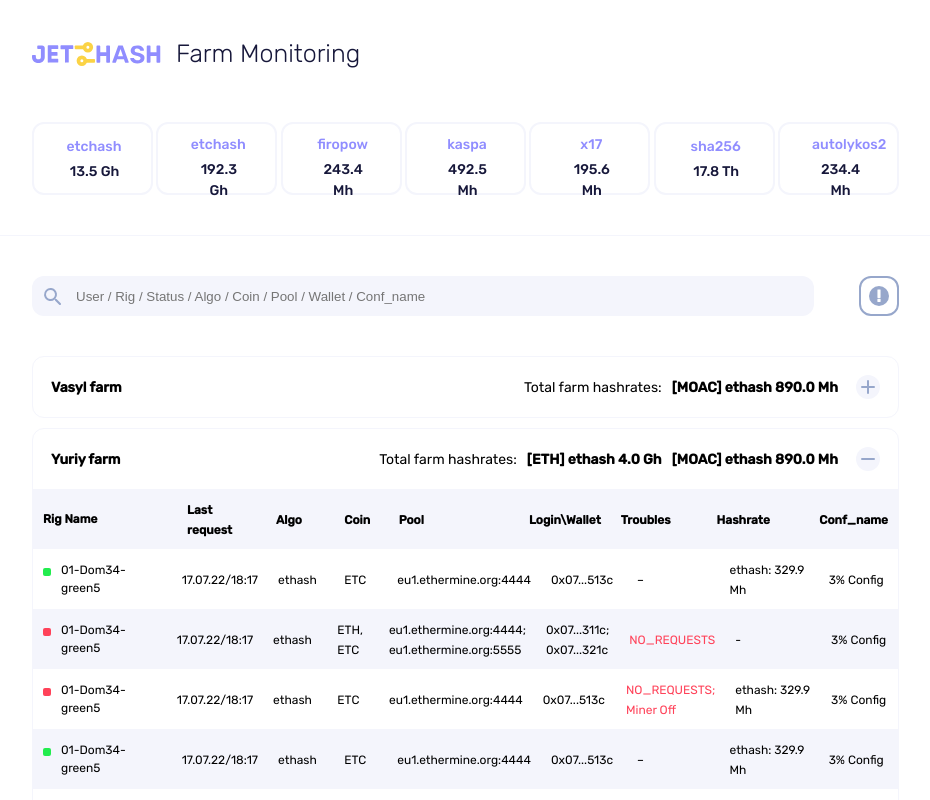
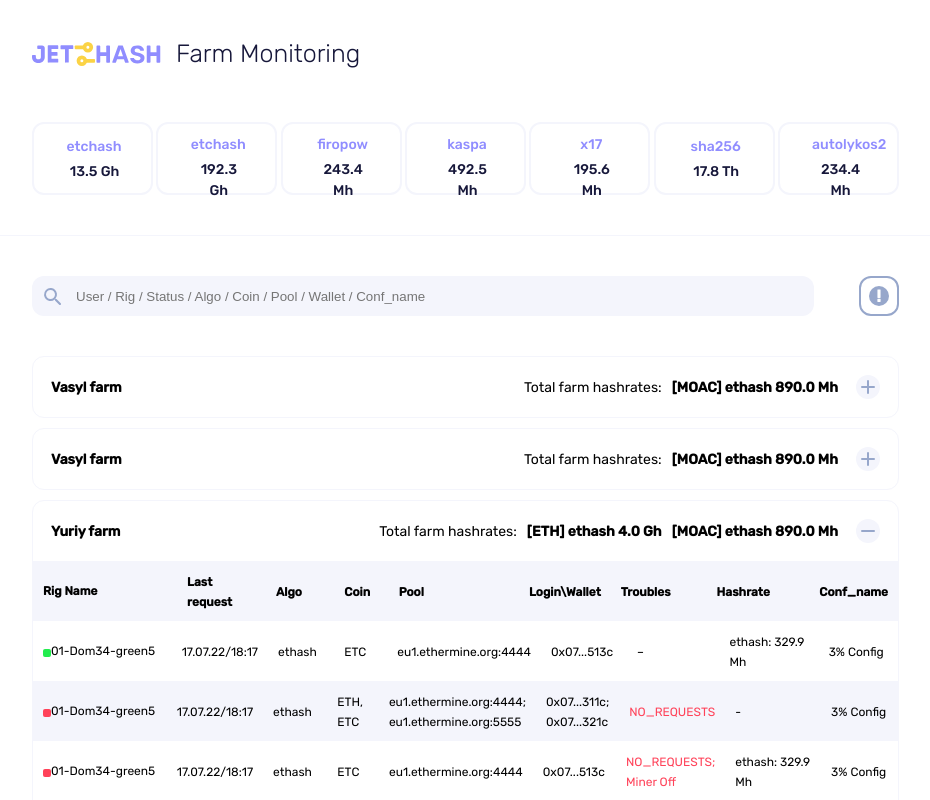
Before and after one commit to natalia-lypovyk/test-react-page, a React (Create React App) app: page / in a window 1280 px wide. Both pictures are taken after a click on the element 641 px from the left and 459 px from the top of the page. Shown: the top 800 px of the page, without its empty margins (176-1106 px from the left). Built offline with nearby package versions, Linux system fonts and the light colour scheme.

Commit message:
correct code style (src directory)

```diff
--- a/src/components/Accordion/accordion.jsx
+++ b/src/components/Accordion/accordion.jsx
@@ -1,52 +1,82 @@
-import React from "react";
+import React from 'react';
+
 import './accordion.css'
-import Warning from "../../assets/svg/warning";
-import Plus from "../../assets/svg/plus";
-import Minus from "../../assets/svg/minus";
-import ContentRow from "./contentRow";
-import {tableData} from "../../constats/tableData";
+import Warning from '../../assets/svg/warning';
+import Plus from '../../assets/svg/plus';
+import Minus from '../../assets/svg/minus';
+import ContentRow from './contentRow';
 
-const Accordion = ({selected, setSelected, data,index })=>{
+import { tableData } from '../../constats/tableData';
+
+const Accordion = ({ selected, setSelected, data, index }) => {
   const totalFarmHashrates = 'Total farm hashrates:';
-    const toggle= (item)=>{
-        if(selected === item){
-            return setSelected(null)
+  const toggle = (item) => {
+    if (selected === item) {
+      setSelected(null);
     }
+
     setSelected(item);
-    }
+  };
+
   return (
     <div className={'accordionContainer'}>
-            <div className={'accordionHeaderContainer'} onClick={()=>toggle(index)}>
+      <div
+        className={'accordionHeaderContainer'}
+        onClick={() => toggle(index)}
+      >
         <div className={'accordionHeaderWrapper'}>
-                    {!data?.status&&(
+          {!data?.status && (
             <div className={'warningImage'}>
               <Warning/>
             </div>
           )}
-                    <span className={'accordionMainText'} style={{marginLeft:'18px'}}>{data?.name}</span>
+
+          <span
+            className={'accordionMainText'}
+            style={{marginLeft:'18px'}}
+          >
+            {data?.name}
+          </span>
         </div>
+
         <div className={'accordionHeaderWrapper'}>
-                    <span className={'accordionMainText fontWeight400 marginLeft10'}>{totalFarmHashrates}</span>
-                    {data?.rates.map((value, index) =><span className={'accordionMainText marginLeft10'} key={index}>{value}</span> )}
+          <span className={'accordionMainText fontWeight400 marginLeft10'}>
+            {totalFarmHashrates}
+          </span>
+
+          {data?.rates.map((value) => (
+            <span
+              className={'accordionMainText marginLeft10'}
+              key={value}
+            >
+              {value}
+            </span>
+          ))}
+
           <div className={'warningImage'} style={{marginRight:'18px'}}>
-                        {selected === index  ?<Minus/>:<Plus/>}
+            {selected === index  ? <Minus /> : <Plus />}
           </div>
         </div>
       </div>
-            {selected === index&&(
+
+      {selected === index && (
         <div className={'accordionContentContainer'}>
           <div className={'accordionContentWrapper contentDarkBackground'}>
             <ContentRow type={'header'}/>
           </div>
-                    {tableData.map((value, i)=>{
-                        return (
-                        <div className={`accordionContentWrapper ${ i!=0 && i%2 &&'contentDarkBackground'}`} key={i}>
+
+          {tableData.map((value, i) => (
+              <div
+                key={value.name}
+                className={`accordionContentWrapper ${i !== 0 && i % 2 && 'contentDarkBackground'}`}
+              >
                 <ContentRow rowText={value}/>
               </div>
-                    )})}
+            ))}
         </div>
       )}
     </div>
-    )
-}
+  );
+};
+
 export default  Accordion;
--- a/src/components/Accordion/contentRow.jsx
+++ b/src/components/Accordion/contentRow.jsx
@@ -1,49 +1,68 @@
-import React from "react";
+import React from 'react';
+
 import './accordion.css'
-import {tableHeaderText} from "../../constats/tableData";
-import GreenRec from "../../assets/svg/greenRec";
-import RedRec from "../../assets/svg/redRec";
+import GreenRec from '../../assets/svg/greenRec';
+import RedRec from '../../assets/svg/redRec';
 
-const ContentRow = ({type = '', rowText={}})=>{
-    const isHeader = type === 'header' ? true : false;
-    const getText =  (style = '', text = '')=>{
-        return (<span className={`accordionMainText fontSize12 ${!isHeader&&'fontWeight400'} ${style}`}>{text}</span>)
-    }
+import { tableHeaderText } from '../../constats/tableData';
+
+const ContentRow = ({ type = '', rowText= {} }) => {
+  const isHeader = type === 'header';
+
+  const getText =  (style = '', text = '') => (
+    <span className={`accordionMainText fontSize12 ${!isHeader&&'fontWeight400'} ${style}`}>
+      {text}
+    </span>
+  );
+
   return (
     <>
       <div className={'marginLeft10'} style={{width:'18%', display:'flex'}}>
         {!isHeader && (
-                    <div className={'marginRight10'}>
-                        {rowText?.status? <GreenRec/>:<RedRec/>}
+          <div className={'iconContainer'}>
+            {rowText?.status? <GreenRec /> : <RedRec />}
           </div>)
         }
-                {getText('',isHeader? tableHeaderText.name :rowText.name)}
+
+        {getText('',isHeader? tableHeaderText.name : rowText.name)}
       </div>
+
       <div className={'marginLeft20'}  style={{width:'10%'}}>
-                {getText('',isHeader? tableHeaderText.last :rowText.last)}
+        {getText('',isHeader ? tableHeaderText.last : rowText.last)}
       </div>
+
       <div className={'marginLeft20'} style={{width:'7%'}}>
-                {getText('',isHeader? tableHeaderText.algo :rowText.algo)}
+        {getText('',isHeader ? tableHeaderText.algo : rowText.algo)}
       </div>
+
       <div className={'marginLeft20'} style={{width:'5%'}}>
-                {getText('',isHeader? tableHeaderText.coin :rowText.coin)}
+        {getText('',isHeader ? tableHeaderText.coin : rowText.coin)}
       </div>
+
       <div className={'marginLeft20'} style={{width:'16%'}}>
-                {getText('',isHeader? tableHeaderText.pool :rowText.pool)}
+        {getText('',isHeader ? tableHeaderText.pool : rowText.pool)}
       </div>
+
       <div className={'marginLeft20'} style={{width:'10%'}}>
-                {getText('',isHeader? tableHeaderText.login :rowText.login)}
+        {getText('',isHeader ? tableHeaderText.login : rowText.login)}
       </div>
+
       <div className={'marginLeft20'} style={{width:'11%'}}>
-                {getText(!rowText?.status && !isHeader&& 'redText',isHeader? tableHeaderText.troubles :rowText.troubles)}
+        {getText(
+          !rowText?.status && !isHeader && 'redText',
+          isHeader ? tableHeaderText.troubles : rowText.troubles
+        )}
       </div>
+
       <div className={'marginLeft20'} style={{width:'12%'}}>
-                {getText('',isHeader? tableHeaderText.hashrate :rowText.hashrate)}
+        {getText('',isHeader ? tableHeaderText.hashrate : rowText.hashrate)}
       </div>
+
       <div className={'marginLeft20 marginRight10'} style={{width:'9%'}}>
-                {getText('',isHeader? tableHeaderText.conf_name :rowText.conf_name)}
+        {getText('',isHeader ? tableHeaderText.conf_name : rowText.conf_name)}
       </div>
     </>
-    )
-}
+  );
+};
+
 export default  ContentRow;
--- a/src/components/Header/header.jsx
+++ b/src/components/Header/header.jsx
@@ -1,33 +1,46 @@
-import React from "react";
-import JetHash from "../../assets/svg/jetHash";
+import React from 'react';
+
+import JetHash from '../../assets/svg/jetHash';
 import './header.css'
-import HeaderItem from "./HeaderItem/headerItem";
 
-const headerItems = [{headerText:'etchash',bodyText:'13.5 Gh'},
-    {headerText:'etchash',bodyText:'192.3 Gh'},
-    {headerText:'firopow',bodyText:'243.4 Mh'},
-    {headerText:'kaspa',bodyText:'492.5 Mh'},
-    {headerText:'x17',bodyText:'195.6 Mh'},
-    {headerText:'sha256',bodyText:'17.8 Th'},
-    {headerText:'autolykos2',bodyText:'234.4 Mh'}]
+import HeaderItem from './HeaderItem/headerItem';
 
-const Header = ()=>{
+const headerItems = [
+  { headerText: 'etchash', bodyText: '13.5 Gh' },
+  { headerText: 'etchash', bodyText: '192.3 Gh' },
+  { headerText: 'firopow', bodyText: '243.4 Mh' },
+  { headerText: 'kaspa', bodyText: '492.5 Mh' },
+  { headerText: 'x17', bodyText: '195.6 Mh' },
+  { headerText: 'sha256', bodyText: '17.8 Th' },
+  { headerText: 'autolykos2', bodyText: '234.4 Mh' }
+];
+
+const Header = () => {
   return (
     <div className={'app'} >
       <div className={'headerContainer'}>
         <div className='headerImage'>
           <JetHash />
         </div>
+
         <div className='headerTextContainer'>
           <h1 className='headerTextWrapper'>Farm Monitoring</h1>
         </div>
       </div>
+
       <div className={'headerItems'}>
-            {headerItems.map((value, index)=>(<HeaderItem headerText={value.headerText} bodyText={value.bodyText} key={index} />)
-            )}
+        {headerItems.map((value) => (
+          <HeaderItem
+            key={value.headerText}
+            headerText={value.headerText}
+            bodyText={value.bodyText}
+          />
+        ))}
       </div>
-            <div className={'underline'}/>
+
+      <div className={'underline'} />
     </div>
-    )
-}
-export default  Header
+  );
+};
+
+export default Header;
--- a/src/components/Load/loadButton.jsx
+++ b/src/components/Load/loadButton.jsx
@@ -1,25 +1,34 @@
-import React from "react";
+import React from 'react';
+
 import './loadButton.css'
-import Replay from "../../assets/svg/replay";
+import Replay from '../../assets/svg/replay';
 
-const LoadButton = ({length, amount, setAmount})=>{
+const LoadButton = ({ length, amount, setAmount }) => {
   const extraAmount = 4;
   const loadText = 'Load more'
-    const toggle= ()=>{
-    const sum = extraAmount+amount;
-    const difference = length - amount
-        if( sum < length){
-            return setAmount(sum-1)
+
+  const toggle = () => {
+    const sum = extraAmount + amount;
+    const difference = length - amount;
+
+    if (sum < length) {
+      setAmount(sum - 1);
     }
-        if( difference >= 0 ){
-            return setAmount(length-1)
+
+    if (difference >= 0 ) {
+      setAmount(length - 1);
     }
-    }
+  };
+
   return (
-        <div className={'loadButtonContainer'} onClick={()=>toggle()}>
+    <div
+      className={'loadButtonContainer'}
+      onClick={() => toggle()}
+    >
       <Replay/>
       <span className={'loadText'}>{loadText}</span>
     </div>
-    )
-}
-export default  LoadButton;
+  );
+};
+
+export default LoadButton;
--- a/src/constats/tableData.js
+++ b/src/constats/tableData.js
@@ -1,4 +1,4 @@
-export const accordionData=[
+export const accordionData = [
   {
     status: false,
     name : 'DavyCrokett farm',
@@ -100,7 +100,6 @@ export const accordionData=[
     name : 'Yuriy farm',
     rates : ['[ETH] ethash 4.0 Gh','[MOAC] ethash 890.0 Mh']
   },
-
   {
     status: false,
     name : 'DavyCrokett farm',
@@ -120,89 +119,93 @@ export const accordionData=[
     status: true,
     name : 'Yuriy farm',
     rates : ['[ETH] ethash 4.0 Gh','[MOAC] ethash 890.0 Mh']
-    },]
-export const tableData = [{
-    status:true,
-    name:'01-Dom34-green5',
-    last:'17.07.22/18:17',
-    algo:'ethash',
-    coin:'ETC',
-    pool:'eu1.ethermine.org:4444',
-    login:'0x07...513c',
-    troubles:'–',
-    hashrate:'ethash: 329.9 Mh',
-    conf_name:'3% Config'
+  }
+];
 
-},{
-    status:false,
-    name:'01-Dom34-green5',
-    last:'17.07.22/18:17',
-    algo:'ethash',
-    coin:'ETH, ETC',
-    pool:'eu1.ethermine.org:4444; eu1.ethermine.org:5555',
-    login:'0x07...311c; 0x07...321c',
-    troubles:'NO_REQUESTS',
-    hashrate:'-',
-    conf_name:'3% Config'
+export const tableData = [
+  {
+    status: true,
+    name: '01-Dom34-green5',
+    last: '17.07.22/18:17',
+    algo: 'ethash',
+    coin: 'ETC',
+    pool: 'eu1.ethermine.org:4444',
+    login: '0x07...513c',
+    troubles: '–',
+    hashrate: 'ethash: 329.9 Mh',
+    conf_name: '3% Config'
 
-},{
-    status:false,
-    name:'01-Dom34-green5',
-    last:'17.07.22/18:17',
-    algo:'ethash',
-    coin:'ETC',
-    pool:'eu1.ethermine.org:4444',
-    login:'0x07...513c',
+  },
+  {
+    status: false,
+    name: '01-Dom34-green5',
+    last: '17.07.22/18:17',
+    algo: 'ethash',
+    coin: 'ETH, ETC',
+    pool: 'eu1.ethermine.org:4444; eu1.ethermine.org:5555',
+    login: '0x07...311c; 0x07...321c',
+    troubles: 'NO_REQUESTS',
+    hashrate: '-',
+    conf_name: '3% Config'
+  },
+  {
+    status: false,
+    name: '01-Dom34-green5',
+    last: '17.07.22/18:17',
+    algo: 'ethash',
+    coin: 'ETC',
+    pool: 'eu1.ethermine.org:4444',
+    login: '0x07...513c',
     troubles:`NO_REQUESTS; Miner Off`,
-    hashrate:'ethash: 329.9 Mh',
-    conf_name:'3% Config'
+    hashrate: 'ethash: 329.9 Mh',
+    conf_name: '3% Config'
+  },
+  {
+    status: true,
+    name: '01-Dom34-green5',
+    last: '17.07.22/18:17',
+    algo: 'ethash',
+    coin: 'ETC',
+    pool: 'eu1.ethermine.org:4444',
+    login: '0x07...513c',
+    troubles: '–',
+    hashrate: 'ethash: 329.9 Mh',
+    conf_name: '3% Config'
+  },
+  {
+    status: true,
+    name: '01-Dom34-green5',
+    last: '17.07.22/18:17',
+    algo: 'ethash',
+    coin: 'ETC',
+    pool: 'eu1.ethermine.org:4444',
+    login: '0x07...513c',
+    troubles: '–',
+    hashrate: 'ethash: 329.9 Mh',
+    conf_name: '3% Config'
+  },
+  {
+    status: true,
+    name: '01-Dom34-green5',
+    last: '17.07.22/18:17',
+    algo: 'ethash',
+    coin: 'ETC',
+    pool: 'eu1.ethermine.org:4444',
+    login: '0x07...513c',
+    troubles: '–',
+    hashrate: 'ethash: 329.9 Mh',
+    conf_name: '3% Config'
+  }
+];
 
-},{
-    status:true,
-    name:'01-Dom34-green5',
-    last:'17.07.22/18:17',
-    algo:'ethash',
-    coin:'ETC',
-    pool:'eu1.ethermine.org:4444',
-    login:'0x07...513c',
-    troubles:'–',
-    hashrate:'ethash: 329.9 Mh',
-    conf_name:'3% Config'
-
-},{
-    status:true,
-    name:'01-Dom34-green5',
-    last:'17.07.22/18:17',
-    algo:'ethash',
-    coin:'ETC',
-    pool:'eu1.ethermine.org:4444',
-    login:'0x07...513c',
-    troubles:'–',
-    hashrate:'ethash: 329.9 Mh',
-    conf_name:'3% Config'
-
-},{
-    status:true,
-    name:'01-Dom34-green5',
-    last:'17.07.22/18:17',
-    algo:'ethash',
-    coin:'ETC',
-    pool:'eu1.ethermine.org:4444',
-    login:'0x07...513c',
-    troubles:'–',
-    hashrate:'ethash: 329.9 Mh',
-    conf_name:'3% Config'
-
-}];
-export  const tableHeaderText = {
-    name:'Rig Name',
-    last:'Last request',
-    algo:'Algo',
-    coin:'Coin',
-    pool:'Pool',
-    login:'Login\\Wallet',
-    troubles:'Troubles',
-    hashrate:'Hashrate',
-    conf_name:'Conf_name'
-
-}
+export const tableHeaderText = {
+  name: 'Rig Name',
+  last: 'Last request',
+  algo: 'Algo',
+  coin: 'Coin',
+  pool: 'Pool',
+  login: 'Login\\Wallet',
+  troubles: 'Troubles',
+  hashrate: 'Hashrate',
+  conf_name: 'Conf_name'
+};
--- a/src/screens/App/app.jsx
+++ b/src/screens/App/app.jsx
@@ -1,36 +1,57 @@
-import React, {useState} from "react";
-import Header from "../../components/Header/header";
-import SearchInput from "../../components/SearchInput/searchInput";
-import Accordion from "../../components/Accordion/accordion";
-import {accordionData} from "../../constats/tableData";
-import LoadButton from "../../components/Load/loadButton";
+import React, { useState } from 'react';
 
+import Header from '../../components/Header/header';
+import SearchInput from '../../components/SearchInput/searchInput';
+import Accordion from '../../components/Accordion/accordion';
+import LoadButton from '../../components/Load/loadButton';
 
-const App = ()=>{
-    const [selected, setSelected] = useState(null)
-    const [amount, setAmount] =useState(3)
+import { accordionData } from '../../constats/tableData';
+
+const App = () => {
+  const [selected, setSelected] = useState(null);
+  const [amount, setAmount] = useState(3);
   let count = 0;
-    const [filter, setFilter] = useState(true)
-    console.log(amount, accordionData.filter(value => value.status ===filter).length)
+  const [filter, setFilter] = useState(true);
+  console.log(amount, accordionData.filter(value => value.status === filter).length);
 
   return (
     <div className="app">
-            <Header/>
+      <Header />
+
       <SearchInput filter={filter} setFilter={setFilter}/>
-            <div style={{marginTop:'40px', marginBottom:amount === accordionData.filter(value => value.status ===filter).length && '100px'}}>
-                {accordionData.map((value, index)=> {
+
+      <div style={{
+        marginTop:'40px',
+        marginBottom: amount === accordionData.filter(value => value.status === filter).length && '100px'
+      }}
+      >
+        {accordionData.map((value, index) => {
           if (value.status === filter) {
             if (count <= amount) {
               count++;
               return (
-                                <Accordion selected={selected} setSelected={setSelected} data={value} index={index + 1}
-                                           key={index}/>)
+                <Accordion
+                  selected={selected}
+                  setSelected={setSelected}
+                  data={value}
+                  index={index + 1}
+                  key={value.name}
+                />
+              )
             }
           }
         })}
       </div>
-            {amount !== accordionData.filter(value => value.status ===filter).length &&  (<LoadButton length={accordionData.length} amount={amount} setAmount={setAmount}/>)}
+
+      {amount !== accordionData.filter(value => value.status === filter).length && (
+        <LoadButton
+          length={accordionData.length}
+          amount={amount}
+          setAmount={setAmount}
+        />
+      )}
     </div>
-    )
-}
+  );
+};
+
 export default  App;
```
Also changed, not shown: src/components/Header/HeaderItem/headerItem.jsx (+12 -9 lines), src/components/SearchInput/searchInput.jsx (+37 -20 lines). Lines whose indentation alone changed are shown as unchanged.
